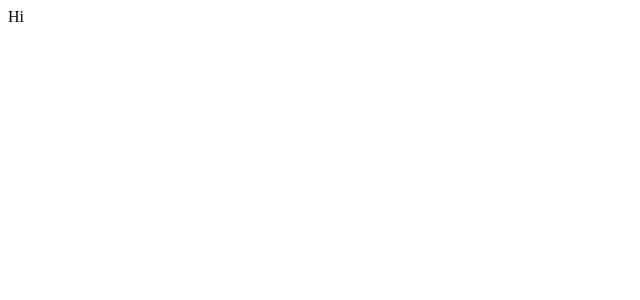
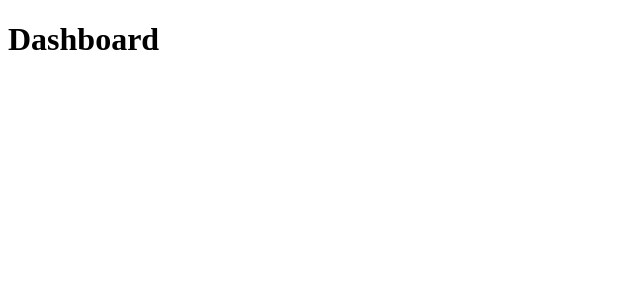
Before and after one commit to Munsterberg/alexie, a React (Create React App) app in the folder client/: page / in a window 1280 px wide. Shown: the top 300 px of the page, without its empty margins (0-640 px from the left). Built offline with nearby package versions, Linux system fonts and the light colour scheme.

Commit message:
setup react router

```diff
--- a/client/src/components/App.js
+++ b/client/src/components/App.js
@@ -1,10 +1,19 @@
 import React from 'react';
+import { BrowserRouter, Route, Switch } from 'react-router-dom';
+
+const Dashboard = () => <div><h1>Dashboard</h1></div>;
+const NotFoundPage = () => <div>Page Not Found</div>;
 
 const App = () => {
   return (
-    <div>
-      Hi
-    </div>
+    <BrowserRouter>
+      <div>
+        <Switch>
+          <Route path='/' component={Dashboard} exact={true} />
+          <Route component={NotFoundPage} />
+        </Switch>
+      </div>
+    </BrowserRouter>
   );
 };
 
```
